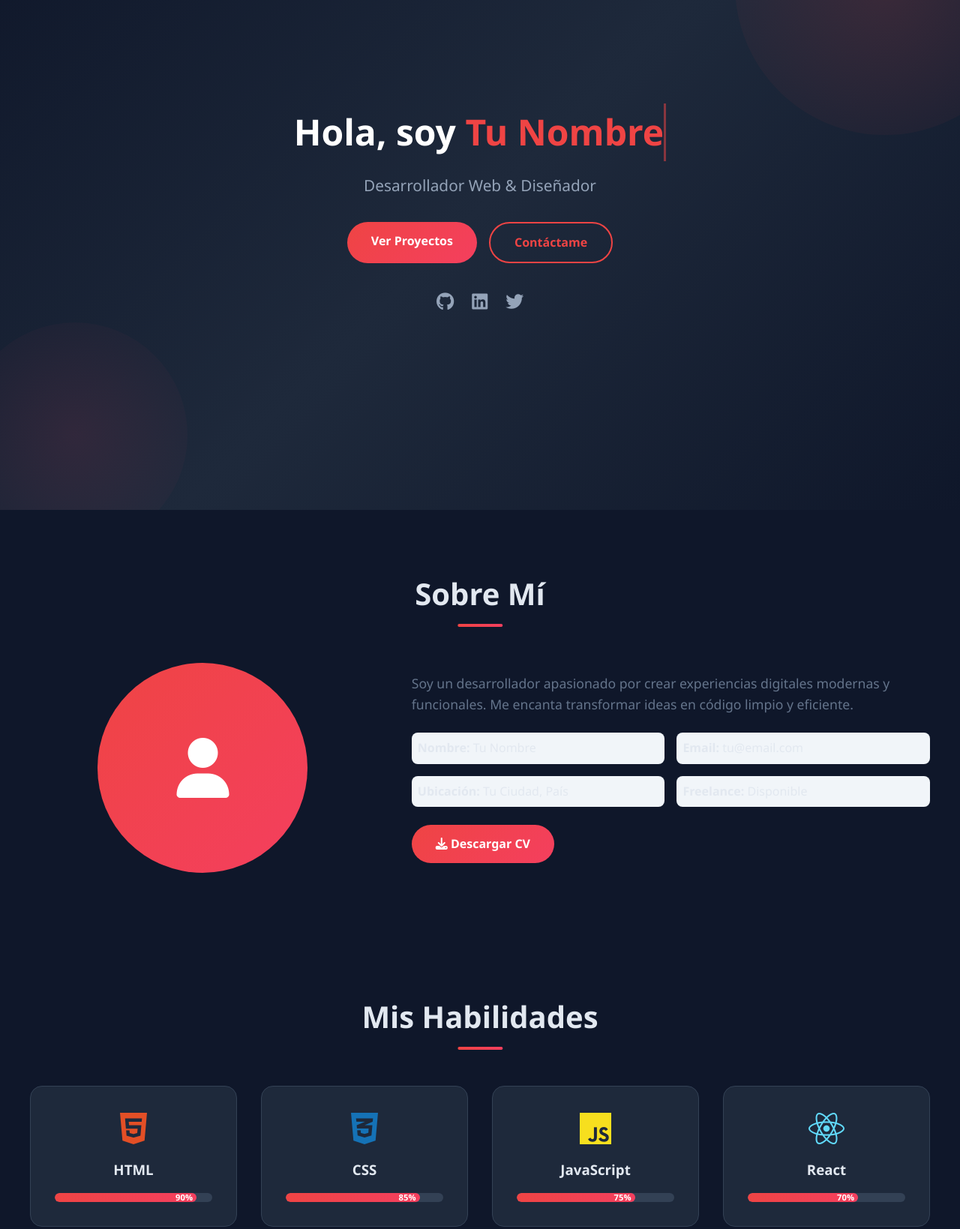
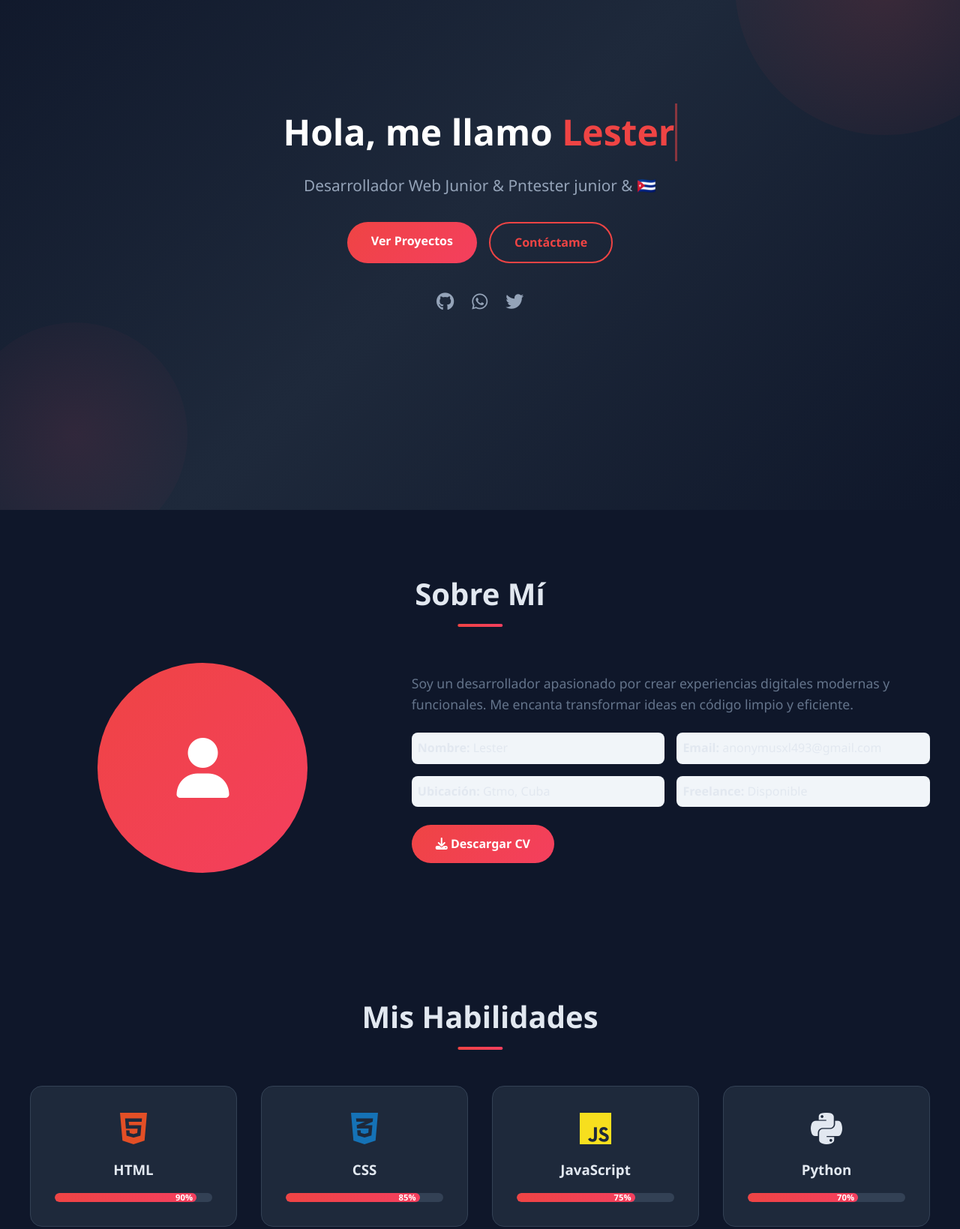
Before and after one commit to Lesternx/web-de-portafolio, a plain HTML site: page index.html in a window 1280 px wide. Shown: the part 120-1759 px from the top of the page at 75% size. Drawn offline with Linux system fonts and the light colour scheme.

Commit message:
modifique la informacion personal

```diff
--- a/index.html
+++ b/index.html
@@ -3,7 +3,7 @@
 <head>
     <meta charset="UTF-8">
     <meta name="viewport" content="width=device-width, initial-scale=1.0">
-    <title>Mi Portafolio</title>
+    <title>Portafolio</title>
     <link rel="stylesheet" href="estilo.css">
     <link rel="stylesheet" href="assets/fontawesome/css/all.min.css">
 </head>
@@ -30,15 +30,15 @@
 
 <section id="inicio" class="hero">
     <div class="hero-content">
-        <h1 class="typing">Hola, soy <span class="highlight">Tu Nombre</span></h1>
-        <p class="subtitle">Desarrollador Web &amp; Diseñador</p>
+        <h1 class="typing">Hola, me llamo <span class="highlight">Lester</span></h1>
+        <p class="subtitle">Desarrollador Web Junior &amp; Pntester junior &amp; 🇨🇺 </p>
         <div class="hero-btns">
             <a href="#proyectos" class="btn primary">Ver Proyectos</a>
             <a href="#contacto" class="btn secondary">Contáctame</a>
         </div>
         <div class="social-links">
             <a href="#"><i class="fab fa-github"></i></a>
-            <a href="#"><i class="fab fa-linkedin"></i></a>
+            <a href="#"><i class="fab fa-whatsapp"></i></a>
             <a href="#"><i class="fab fa-twitter"></i></a>
         </div>
     </div>
@@ -56,9 +56,9 @@
             <div class="about-text">
                 <p>Soy un desarrollador apasionado por crear experiencias digitales modernas y funcionales. Me encanta transformar ideas en código limpio y eficiente.</p>
                 <div class="info-grid">
-                    <div><strong>Nombre:</strong> Tu Nombre</div>
-                    <div><strong>Email:</strong> tu@email.com</div>
-                    <div><strong>Ubicación:</strong> Tu Ciudad, País</div>
+                    <div><strong>Nombre:</strong> Lester</div>
+                    <div><strong>Email:</strong> anonymusxl493@gmail.com</div>
+                    <div><strong>Ubicación:</strong> Gtmo, Cuba</div>
                     <div><strong>Freelance:</strong> Disponible</div>
                 </div>
                 <a href="#" class="btn primary"><i class="fas fa-download"></i> Descargar CV</a>
@@ -87,8 +87,8 @@
                 <div class="progress-bar"><div class="progress" style="width:75%">75%</div></div>
             </div>
             <div class="skill-card">
-                <i class="fab fa-react"></i>
-                <h3>React</h3>
+                <i class="fab fa-python"></i>
+                <h3>Python</h3>
                 <div class="progress-bar"><div class="progress" style="width:70%">70%</div></div>
             </div>
         </div>
@@ -147,8 +147,8 @@
                 <button type="submit" class="btn primary">Enviar Mensaje</button>
             </form>
             <div class="contact-info">
-                <div><i class="fas fa-envelope"></i> tu@email.com</div>
-                <div><i class="fas fa-phone"></i> +123 456 789</div>
+                <div><i class="fas fa-envelope"></i> anonymusxl493@gmail.com</div>
+                <div><i class="fas fa-phone"></i> +53 59542123</div>
                 <div><i class="fas fa-map-marker-alt"></i> Tu Ciudad, País</div>
             </div>
         </div>
```
